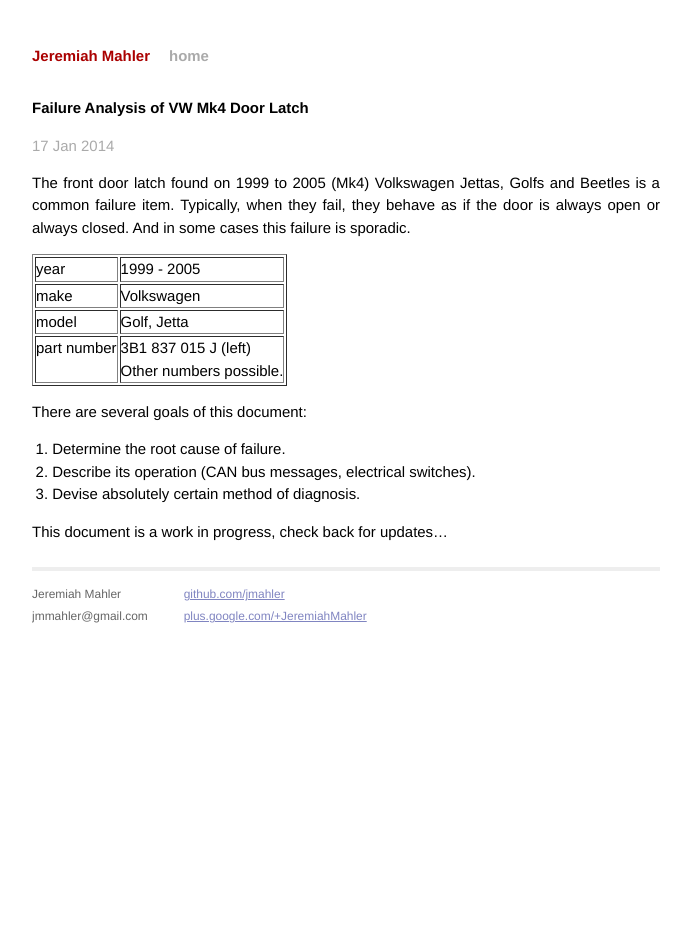
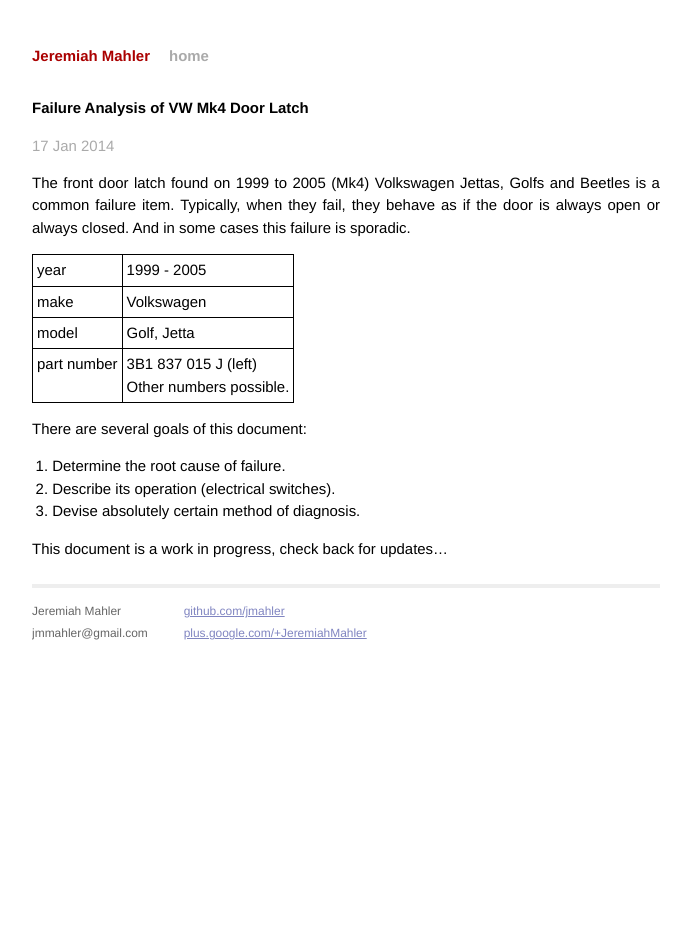
Before and after one commit to jmahler/jmahler.github.io, a Jekyll site: the page built from _posts/2014-01-31-vw_door_latch.md, in a window 1280 px wide. Shown: the whole page, without its empty margins (294-985 px from the left). Built offline with Jekyll 4.4.1, drawn with Linux system fonts in a browser that asks for light colours; Markdown is read by kramdown in place of the engine named in the settings.

Commit message:
improved table styles

```diff
--- a/_posts/2014-01-31-vw_door_latch.md
+++ b/_posts/2014-01-31-vw_door_latch.md
@@ -12,7 +12,7 @@
 open or always closed.
 And in some cases this failure is sporadic.
 
-<table border="1">
+<table>
 <tr><td>year</td><td>1999 - 2005</td></tr>
 <tr><td>make</td><td>Volkswagen</td></tr>
 <tr><td>model</td><td>Golf, Jetta</td></tr>
@@ -23,7 +23,7 @@
 There are several goals of this document:
 
 1.  Determine the root cause of failure.
-1.  Describe its operation (CAN bus messages, electrical switches).
+1.  Describe its operation (electrical switches).
 1.  Devise absolutely certain method of diagnosis.
 
 This document is a work in progress, check back for updates...
--- a/css/main.css
+++ b/css/main.css
@@ -121,6 +121,18 @@
   border: 0;
 }
 
+table {
+	border-collapse: collapse;
+}
+
+table, th, td {
+	border: 1px solid black;
+}
+
+td {
+	padding: 4px;
+}
+
 /*****************************************************************************/
 /*
 /* Posts
```
